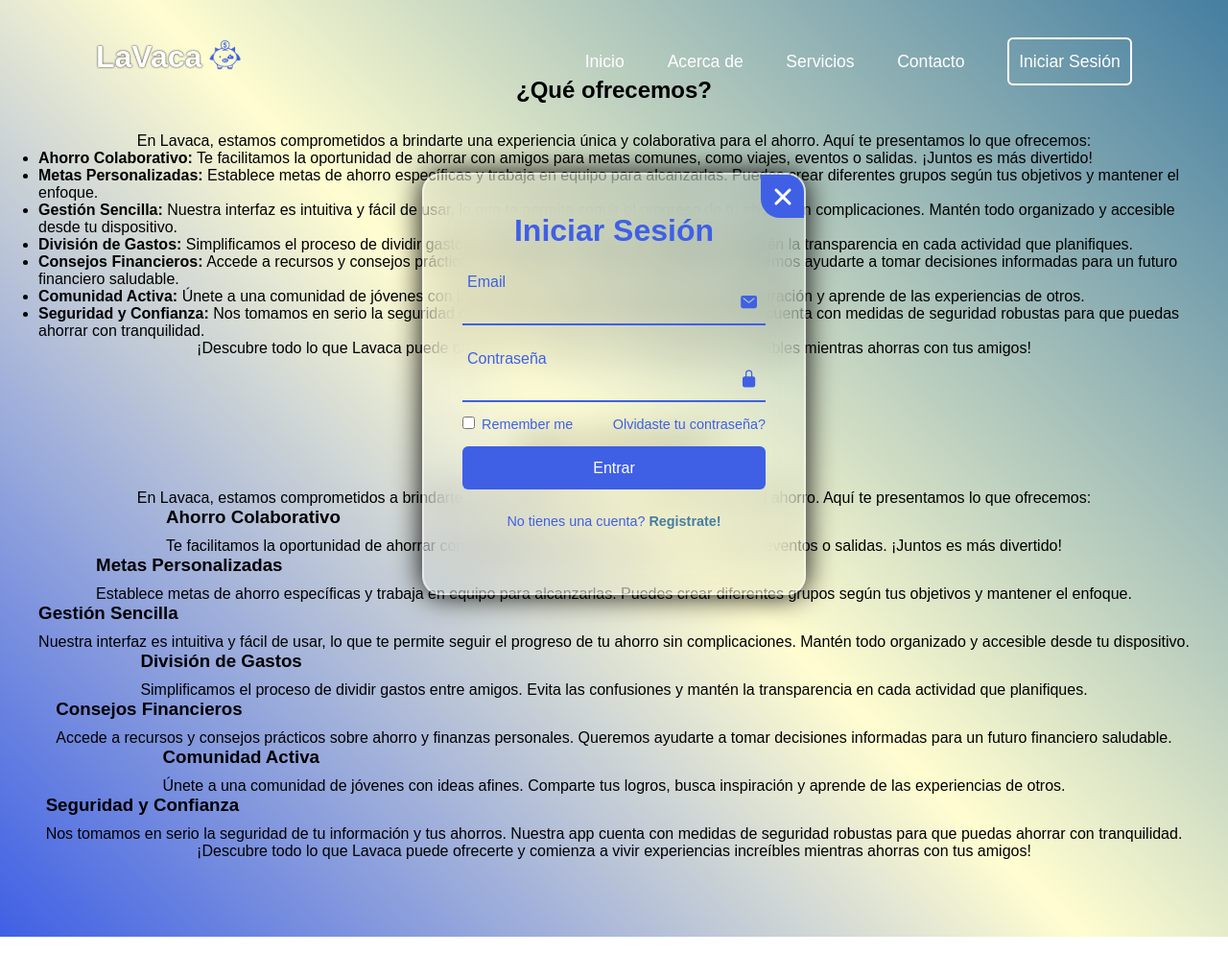
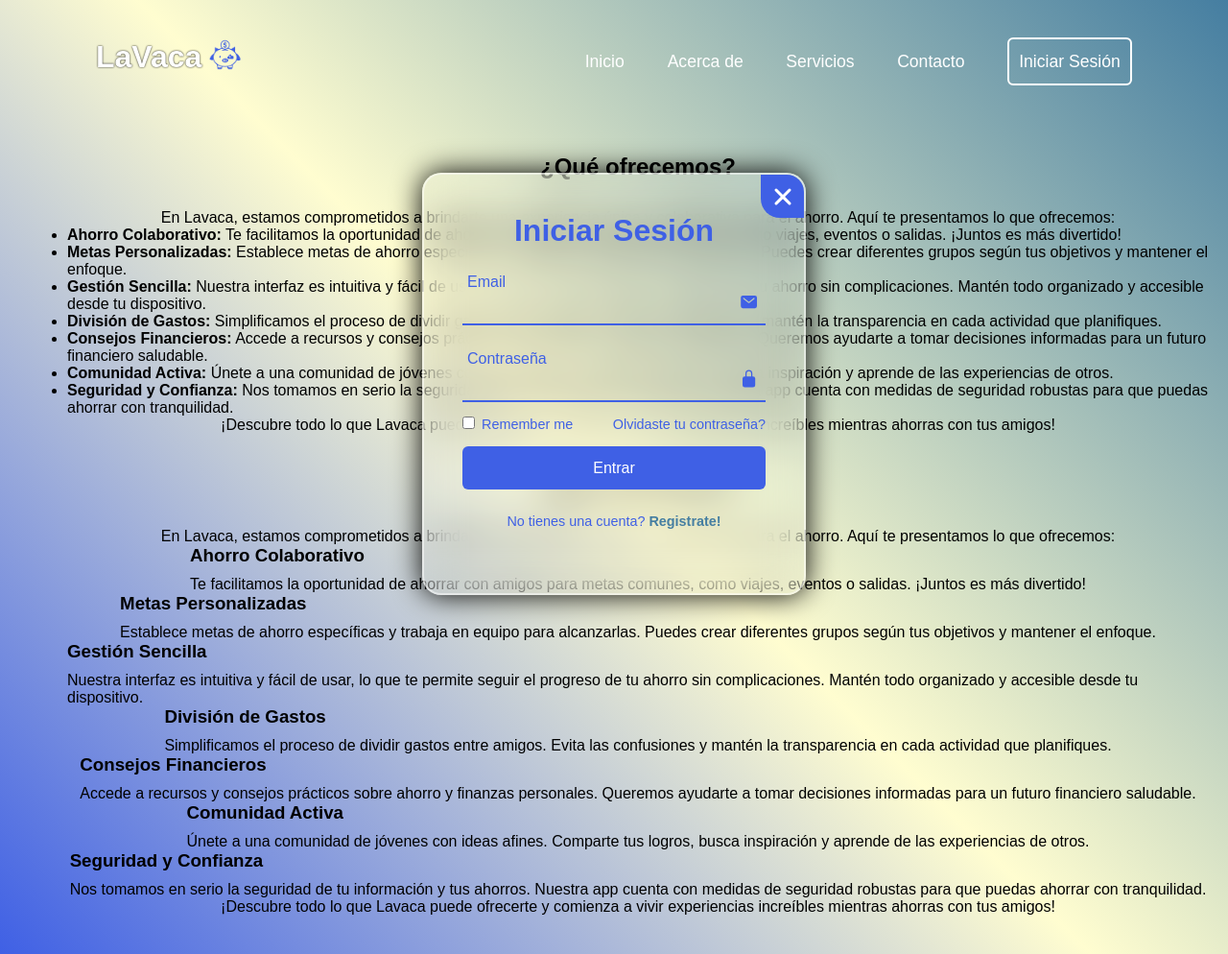
Before and after one commit to hurtadx/LaVaca, a plain HTML site: page acerca.html in a window 1280 px wide. Shown: the whole page at 96% size. Drawn offline with nearby package versions, Linux system fonts and the light colour scheme; a web font is replaced by a local one.

```diff
--- a/acerca.html
+++ b/acerca.html
@@ -12,6 +12,11 @@
             font-size: 0.9em; /* Tamaño de letra más pequeño */
             color: #666; /* Color de texto más suave */
         }
+        .porfoliosContainer {
+            margin-top: 120px;
+            margin-left: 50px;
+        }
+
         .porfolios {
             display: flex;
             flex-direction: column;
@@ -51,7 +56,7 @@
         </nav>
     </header>
 
-    <section class="porfolios container">
+    <section class="porfoliosContainer">
 
 
         <section class="porfolios">
```
Also changed, not shown: servicios.html (+5 -0 lines).
